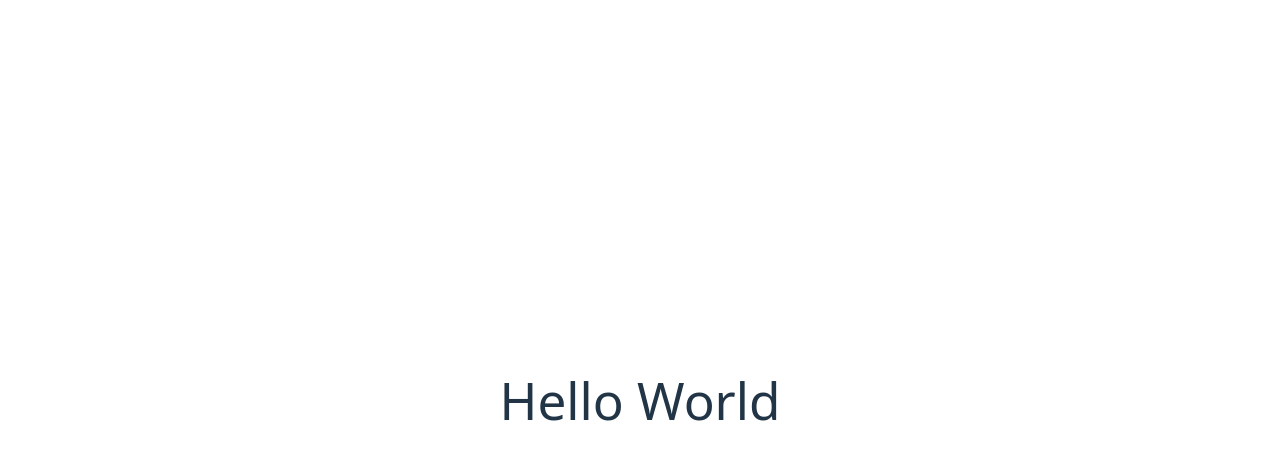
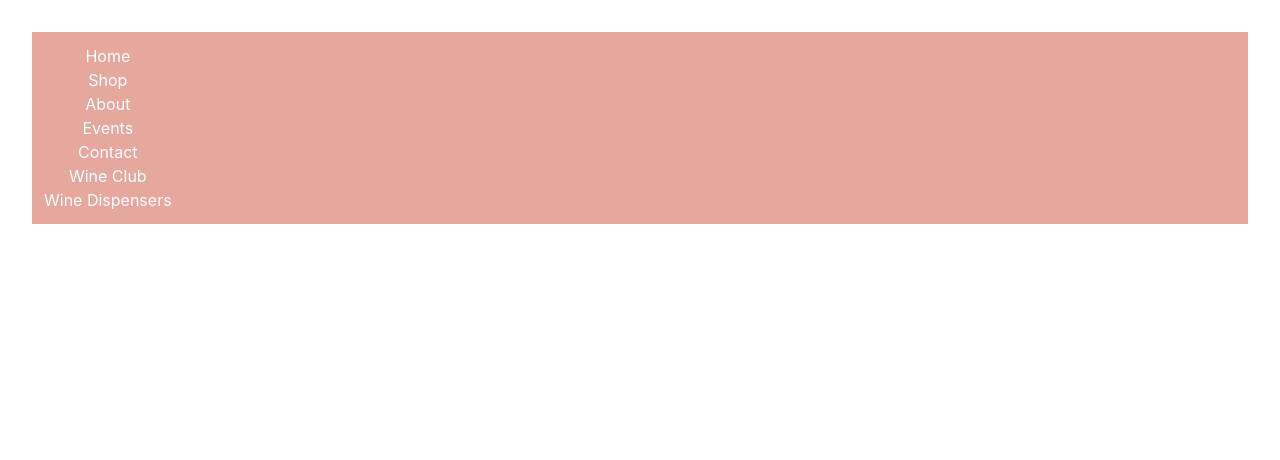
Before and after one commit to fredystar1/Project-23-Le-Boullion-, a React (Vite) app in the folder hswm/: page / in a window 1280 px wide. Shown: the top 460 px of the page. Built offline with nearby package versions, Linux system fonts and the light colour scheme.

Commit message:
placeholder components & prelim tailwind css

```diff
--- a/hswm/index.html
+++ b/hswm/index.html
@@ -2,7 +2,7 @@
 <html lang="en">
   <head>
     <meta charset="UTF-8" />
-    <link rel="icon" type="image/svg+xml" href="/vite.svg" />
+    <link rel="icon" type="image/x-icon" href="/public/hswm_ico_xs.ico" />
     <meta name="viewport" content="width=device-width, initial-scale=1.0" />
     <title>Howard Street Wine Merchant</title>
   </head>
--- a/hswm/src/components/Navbar.tsx
+++ b/hswm/src/components/Navbar.tsx
@@ -1,9 +1,31 @@
 const Navbar = () => {
-    return (
-        <nav className="navbar">
-            <h1>Hello World</h1>
-        </nav>
-    )
-}
+  return (
+    <nav className="navbar">
+      <ul>
+        <li>
+          <a href="/">Home</a>
+        </li>
+        <li>
+          <a href="/shop">Shop</a>
+        </li>
+        <li>
+          <a href="/about">About</a>
+        </li>
+        <li>
+          <a href="/events">Events</a>
+        </li>
+        <li>
+          <a href="/contact">Contact</a>
+        </li>
+        <li>
+          <a href="/wineclub">Wine Club</a>
+        </li>
+        <li>
+          <a href="/winedispensers">Wine Dispensers</a>
+        </li>
+      </ul>
+    </nav>
+  );
+};
 
 export default Navbar;
--- a/hswm/src/index.css
+++ b/hswm/src/index.css
@@ -1,70 +1,24 @@
+@import url("https://fonts.googleapis.com/css2?family=Varela&display=swap");
 @import "tailwindcss";
 
-:root {
-  font-family: system-ui, Avenir, Helvetica, Arial, sans-serif;
-  line-height: 1.5;
-  font-weight: 400;
-
-  color-scheme: light dark;
-  color: rgba(255, 255, 255, 0.87);
-  background-color: #242424;
-
-  font-synthesis: none;
-  text-rendering: optimizeLegibility;
-  -webkit-font-smoothing: antialiased;
-  -moz-osx-font-smoothing: grayscale;
+@layer utilities {
+  .double-outline {
+    @apply outline-8 outline-secondary outline-double;
+  }
 }
 
-a {
-  font-weight: 500;
-  color: #646cff;
-  text-decoration: inherit;
-}
-a:hover {
-  color: #535bf2;
+@theme {
+  --color-primary: oklch(0.787 0.0755 30.17);
+  --color-secondary: oklch(0.5663 0.0928 20.38);
+  --color-tertiary: oklch(0.6807 0.1215 30.6);
+  --color-textcolor: oklch(1 0 30.6);
 }
 
-body {
-  margin: 0;
-  display: flex;
-  place-items: center;
-  min-width: 320px;
-  min-height: 100vh;
-}
-
-h1 {
-  font-size: 3.2em;
-  line-height: 1.1;
-}
-
-button {
-  border-radius: 8px;
-  border: 1px solid transparent;
-  padding: 0.6em 1.2em;
-  font-size: 1em;
-  font-weight: 500;
-  font-family: inherit;
-  background-color: #1a1a1a;
-  cursor: pointer;
-  transition: border-color 0.25s;
-}
-button:hover {
-  border-color: #646cff;
-}
-button:focus,
-button:focus-visible {
-  outline: 4px auto -webkit-focus-ring-color;
-}
-
-@media (prefers-color-scheme: light) {
-  :root {
-    color: #213547;
-    background-color: #ffffff;
+@layer components {
+  .card {
+    @apply rounded-lg bg-gradient-to-br from-tertiary to-secondary text-textcolor p-6;
   }
-  a:hover {
-    color: #747bff;
-  }
-  button {
-    background-color: #f9f9f9;
+  .navbar {
+    @apply bg-primary text-textcolor flex items-center p-3;
   }
 }
```
Also changed, not shown: 2 other files (tests, documents, lock files or other folders).
